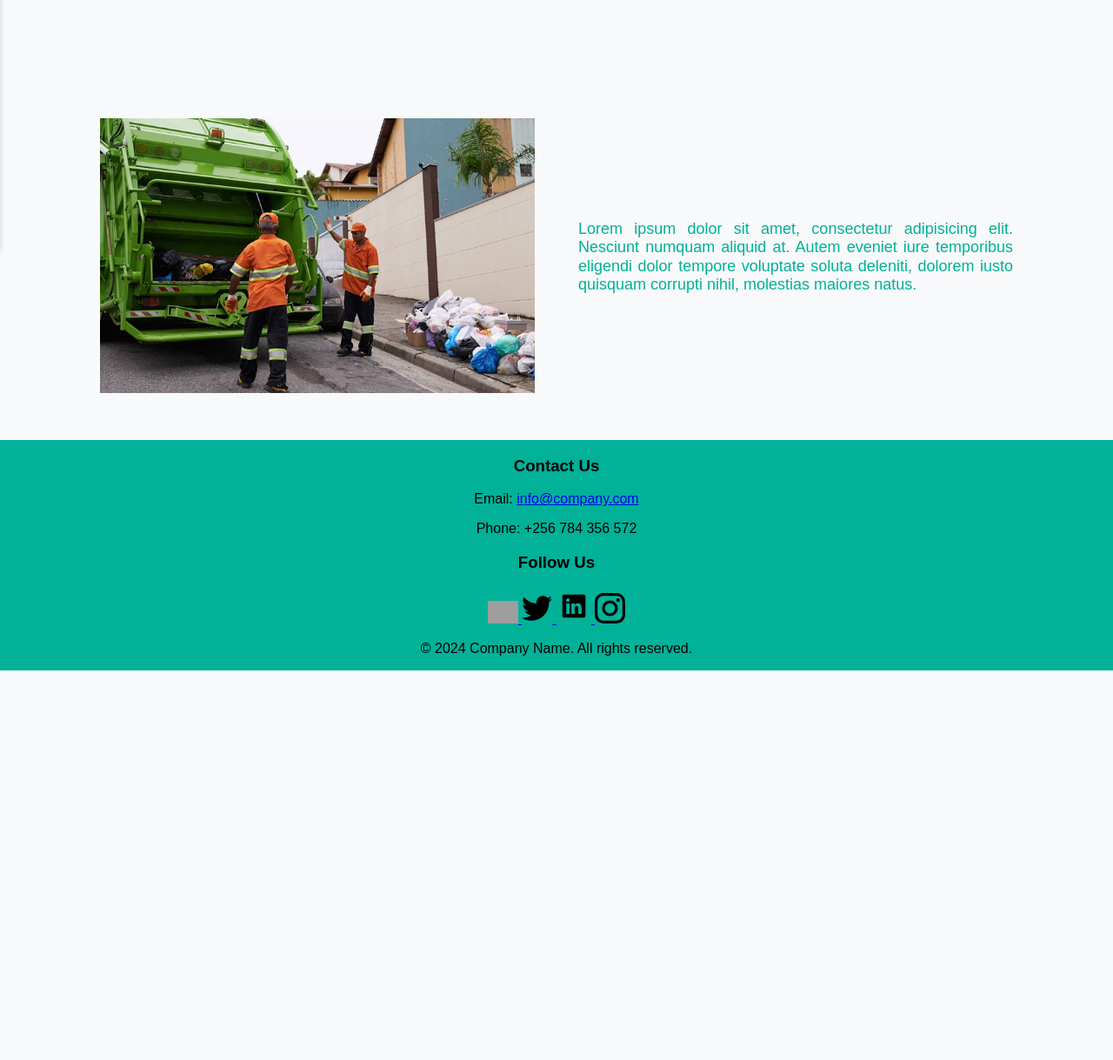
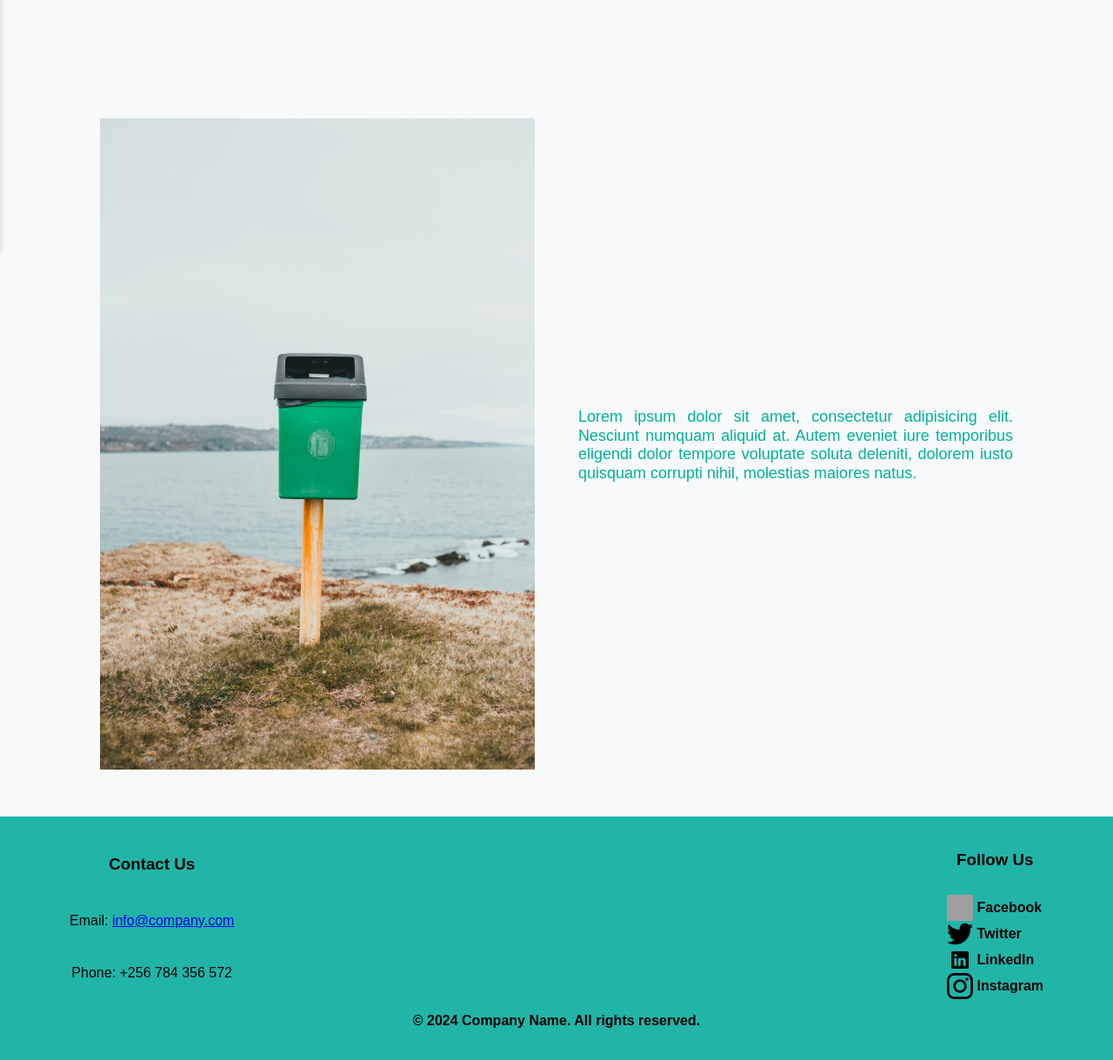
Before and after one commit to Hotchapu13/RecycleBulungi, a PHP site: page / in a window 1280 px wide. Shown: the part 581-1800 px from the top of the page at 87% size. Before the commit the page ends 1352 px from the top, so only its background shows below. Run offline with PHP 8.4, Linux system fonts and the light colour scheme; grey boxes are pictures that could not be loaded.

Commit message:
More changes

```diff
--- a/src/CSS/Header_Footer.css
+++ b/src/CSS/Header_Footer.css
@@ -13,6 +13,58 @@
   padding: 10px 0; /* Padding at the top and bottom only */
   overflow: overlay;
   z-index: 1000;
+  transition: top 0.3s;
+}
+footer {
+  position: relative;
+  bottom: 0;
+  margin-top: 50px;
+  background: #21b5a8;
+  text-align: center;
+  align-items: center;
+  display: flex;
+  flex-direction: column;
+  width: 100%;
+  z-index: 998;
+  padding: 20px;
+}
+.footer-container{
+  display: flex;
+  justify-content: space-between;
+  align-items: center;
+  width: 100%;
+  max-width: 1200px;
+  margin: 0 auto;
+  padding: 0 20px;
+}
+
+.footer-left{
+  padding-left: 40px;
+  display: grid;
+  gap: 10px;
+  align-items:baseline
+}
+.footer-right{
+  padding-right: 40px;
+  display: grid;
+  gap: 10px;
+  align-items: center;
+}
+.social_icons{
+  display: flex;
+  gap: 10px;
+  align-items: center;
+}
+.social-icons a {
+  display: flex;
+  align-items: center;
+  text-decoration: none;
+  color: white;
+}
+.social-icons img {
+  width: 30px;
+  height: 30px;
+  margin-right: 5px;
 }
 .left-header {
   padding-left: 40px;
@@ -72,6 +124,7 @@
   padding: 20px;
   box-sizing: border-box;
   transition: left 0.3s;
+  z-index: 999;
 }
 
 .side-menu.active {
@@ -112,11 +165,3 @@
 .menu-items a:hover {
   color: #007bff;
 }
-footer {
-  position: relative;
-  bottom: 0;
-  margin-top: 50px;
-  background: #01b198;
-  text-align: center;
-  width: 100%;
-}
--- /dev/null
+++ b/src/JS/generalScript.js
@@ -0,0 +1,26 @@
+function toggleMenu() {
+  const sideMenu = document.getElementById("sideMenu");
+  sideMenu.classList.toggle("active");
+}
+document.addEventListener("click", function (event) {
+  const sideMenu = document.getElementById("sideMenu");
+  const menuIcon = document.querySelector(".menu-icon");
+  if (!sideMenu.contains(event.target) && !menuIcon.contains(event.target)) {
+    sideMenu.classList.remove("active");
+  }
+});
+
+let lastScrollTop = 0;
+const header = document.querySelector('header');
+
+window.addEventListener('scroll', function() {
+  const scrollTop = window.pageYOffset || document.documentElement.scrollTop;
+  if (scrollTop > lastScrollTop) {
+    // Scroll down
+    header.style.top = '-70px'; // Adjust this value based on the height of your header
+  } else {
+    // Scroll up
+    header.style.top = '0';
+  }
+  lastScrollTop = scrollTop;
+});
--- a/src/JavaScript/generalScript.js
+++ /dev/null
@@ -1,11 +0,0 @@
-function toggleMenu() {
-  const sideMenu = document.getElementById("sideMenu");
-  sideMenu.classList.toggle("active");
-}
-document.addEventListener("click", function (event) {
-  const sideMenu = document.getElementById("sideMenu");
-  const menuIcon = document.querySelector(".menu-icon");
-  if (!sideMenu.contains(event.target) && !menuIcon.contains(event.target)) {
-    sideMenu.classList.remove("active");
-  }
-});
--- a/src/Profile.htm
+++ b/src/Profile.htm
@@ -4,7 +4,7 @@
     <meta charset="UTF-8" />
     <meta name="viewport" content="width=device-width, initial-scale=1.0" />
     <link rel="stylesheet" type="text/css" href="styles.css" />
-    <script src="JavaScript/generalScript.js"></script>
+    <script src="JS/generalScript.js"></script>
     <title>profile-RecycleBulungi</title>
   </head>
   <body>
--- a/src/RecyclingCenters.htm
+++ b/src/RecyclingCenters.htm
@@ -4,7 +4,7 @@
     <meta charset="UTF-8" />
     <meta name="viewport" content="width=device-width, initial-scale=1.0" />
     <link rel="stylesheet" type="text/css" href="CSS/Header_Footer.css" />
-    <script src="JavaScript/generalScript.js"></script>
+    <script src="JS/generalScript.js"></script>
     <title>RecyclingCenters</title>
   </head>
   <body>
--- a/src/SignIn.htm
+++ b/src/SignIn.htm
@@ -5,7 +5,7 @@
     <meta name="viewport" content="width=device-width, initial-scale=1.0" />
     <link rel="stylesheet" type="text/css" href="CSS/Header_Footer.css" />
     <link rel="stylesheet" type="text/css" href="CSS/form_styles.css" />
-    <script src="JavaScript/generalScript.js"></script>
+    <script src="JS/generalScript.js"></script>
     <title>Sign In-RecycleBulungi</title>
   </head>
   <body>
--- a/src/SignUp.htm
+++ b/src/SignUp.htm
@@ -5,7 +5,7 @@
     <meta name="viewport" content="width=device-width, initial-scale=1.0" />
     <link rel="stylesheet" type="text/css" href="CSS/Header_Footer.css" />
     <link rel="stylesheet" type="text/css" href="CSS/form_styles.css" />
-    <script src="JavaScript/generalScript.js"></script>
+    <script src="JS/generalScript.js"></script>
     <title>Sign Up-RecycleBulungi</title>
   </head>
   <body>
@@ -32,6 +32,7 @@
         <a href="SignIn.htm"><button>Sign In</button></a>
       </div>
     </header>
+
     <div class="side-menu" id="sideMenu">
       <div class="profile">
         <img
--- a/src/about.htm
+++ b/src/about.htm
@@ -4,7 +4,8 @@
     <meta charset="UTF-8" />
     <meta name="viewport" content="width=device-width, initial-scale=1.0" />
     <link rel="stylesheet" type="text/css" href="styles.css" />
-    <script src="JavaScript/generalScript.js"></script>
+    <!-- <link rel="stylesheet" type="text/css" href="CSS/Header_Footer.css" /> -->
+    <script src="JS/generalScript.js"></script>
     <title>About-RecycleBulungi-</title>
   </head>
   <body>
--- a/src/contact.htm
+++ b/src/contact.htm
@@ -4,7 +4,7 @@
     <meta charset="UTF-8" />
     <meta name="viewport" content="width=device-width, initial-scale=1.0" />
     <link rel="stylesheet" type="text/css" href="styles.css" />
-    <script src="JavaScript/generalScript.js"></script>
+    <script src="JS/generalScript.js"></script>
     <title>Contact-RecycleBulungi</title>
   </head>
   <body>
--- a/src/edu.htm
+++ b/src/edu.htm
@@ -5,7 +5,7 @@
     <meta name="viewport" content="width=device-width, initial-scale=1.0" />
     <link rel="stylesheet" type="text/css" href="CSS/Header_Footer.css" />
     <link rel="stylesheet" type="text/css" href="Edu.css" />
-    <script src="JavaScript/generalScript.js"></script>
+    <script src="JS/generalScript.js"></script>
     <title>Education-RecycleBulungi</title>
   </head>
   <body>
--- a/src/index.htm
+++ b/src/index.htm
@@ -11,7 +11,7 @@
     />
     <link rel="stylesheet" type="text/css" href="CSS/Header_Footer.css" />
     <link rel="stylesheet" type="text/css" href="CSS/index_styles.css" />
-    <script src="JavaScript/generalScript.js"></script>
+    <script src="JS/generalScript.js"></script>
     <title>RecycleBulungi</title>
   </head>
   <body>
@@ -92,7 +92,7 @@
       <div class="container_2">
         <div class="image-placeholder">
           <img
-            src="images/Haulers.jpg"
+            src="images/recycling_gwa.jpg"
             alt="garbage haulers with a collection truck"
             style="width: 500px"
           />
@@ -124,22 +124,38 @@
           <h3>Follow Us</h3>
           <div class="social-icons">
             <a href="https://www.facebook.com/company" target="_blank">
-              <img src="images/facebook-icon.svg" alt="Facebook" width="35" />
+              <img
+                src="images/facebook-icon.svg"
+                alt="Facebook"
+                width="35"
+              /><strong style="color: black">Facebook</strong>
             </a>
             <a href="https://www.twitter.com/company" target="_blank">
-              <img src="images/twitter-icon.svg" alt="Twitter" width="35" />
+              <img
+                src="images/twitter-icon.svg"
+                alt="Twitter"
+                width="35"
+              /><strong style="color: black">Twitter</strong>
             </a>
             <a href="https://www.linkedin.com/company" target="_blank">
-              <img src="images/linkedin2-icon.svg" alt="LinkedIn" width="40" />
+              <img
+                src="images/linkedin2-icon.svg"
+                alt="LinkedIn"
+                width="40"
+              /><strong style="color: black">LinkedIn</strong>
             </a>
             <a href="https://www.instagram.com/company" target="_blank">
-              <img src="images/instagram-icon.svg" alt="Instagram" width="35" />
+              <img
+                src="images/instagram-icon.svg"
+                alt="Instagram"
+                width="35"
+              /><strong style="color: black">Instagram</strong>
             </a>
           </div>
         </div>
       </div>
       <div class="footer-bottom">
-        <p>&copy; 2024 Company Name. All rights reserved.</p>
+        <p><strong>&copy; 2024 Company Name. All rights reserved.</strong></p>
       </div>
     </footer>
   </body>
--- a/src/marketplace.htm
+++ b/src/marketplace.htm
@@ -6,7 +6,7 @@
     <link rel="stylesheet" type="text/css" href="CSS/Header_Footer.css" />
     <link rel="stylesheet" type="text/css" href="CSS/marketplace.css"/>
     <title>marketplace-RecycleBulungi</title>
-    <script src="JavaScript/generalScript.js"></script>
+    <script src="JS/generalScript.js"></script>
   </head>
   <body>
         <header>
--- a/src/services.htm
+++ b/src/services.htm
@@ -4,7 +4,7 @@
     <meta charset="UTF-8" />
     <meta name="viewport" content="width=device-width, initial-scale=1.0" />
     <link rel="stylesheet" type="text/css" href="styles.css" />
-    <script src="JavaScript/generalScript.js"></script>
+    <script src="JS/generalScript.js"></script>
     <title>services-RecycleBulungi</title>
   </head>
   <body>
--- a/src/settings.htm
+++ b/src/settings.htm
@@ -4,7 +4,7 @@
     <meta charset="UTF-8" />
     <meta name="viewport" content="width=device-width, initial-scale=1.0" />
     <link rel="stylesheet" type="text/css" href="styles.css" />
-    <script src="JavaScript/generalScript.js"></script>
+    <script src="JS/generalScript.js"></script>
     <title>Settings-RecycleBulungi</title>
   </head>
   <body>
--- a/src/signInNew.htm
+++ b/src/signInNew.htm
@@ -133,7 +133,7 @@
           headerText[formId];
       }
     </script>
-    <script src="JavaScript/generalScript.js"></script>
+    <script src="JS/generalScript.js"></script>
   </head>
   <body>
     <div class="side-menu" id="sideMenu">
```
Also changed, not shown: testing2.htm (deleted, +0 -67 lines).
